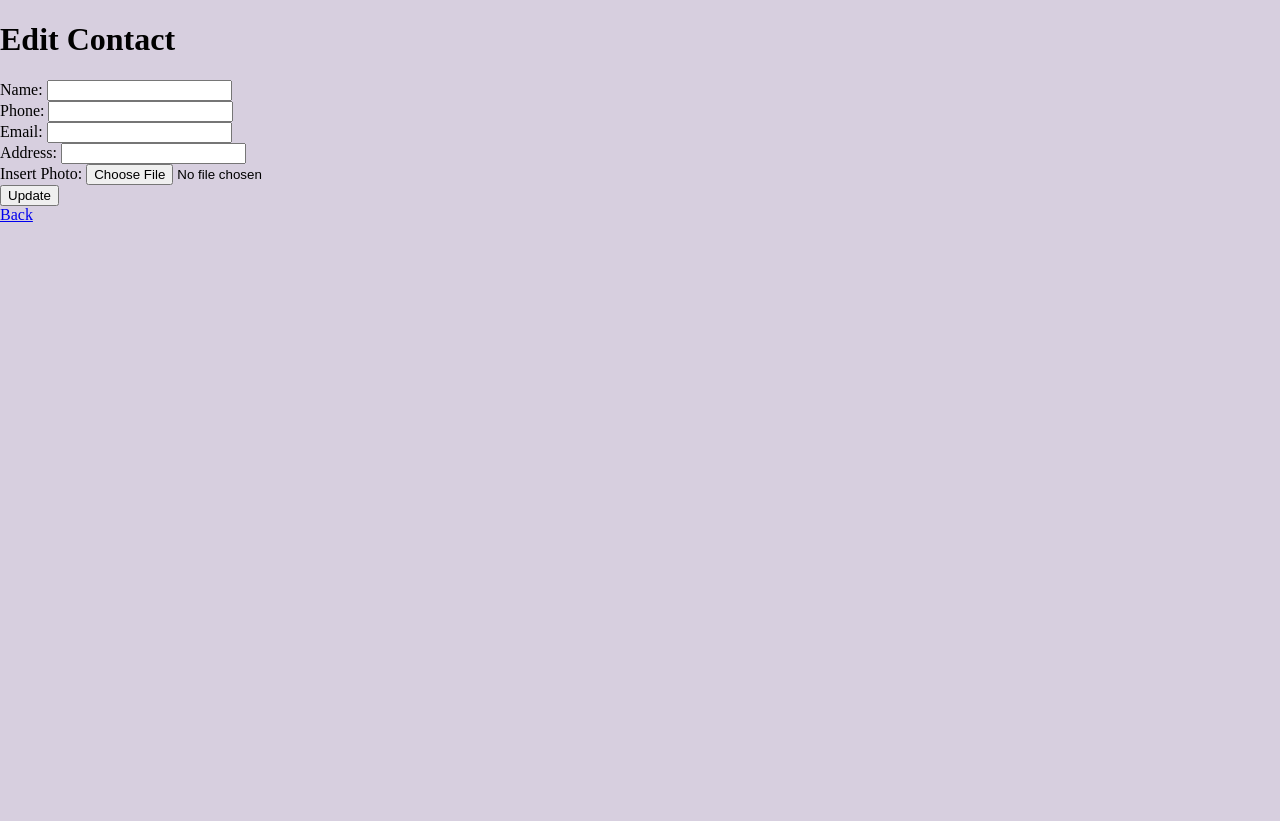
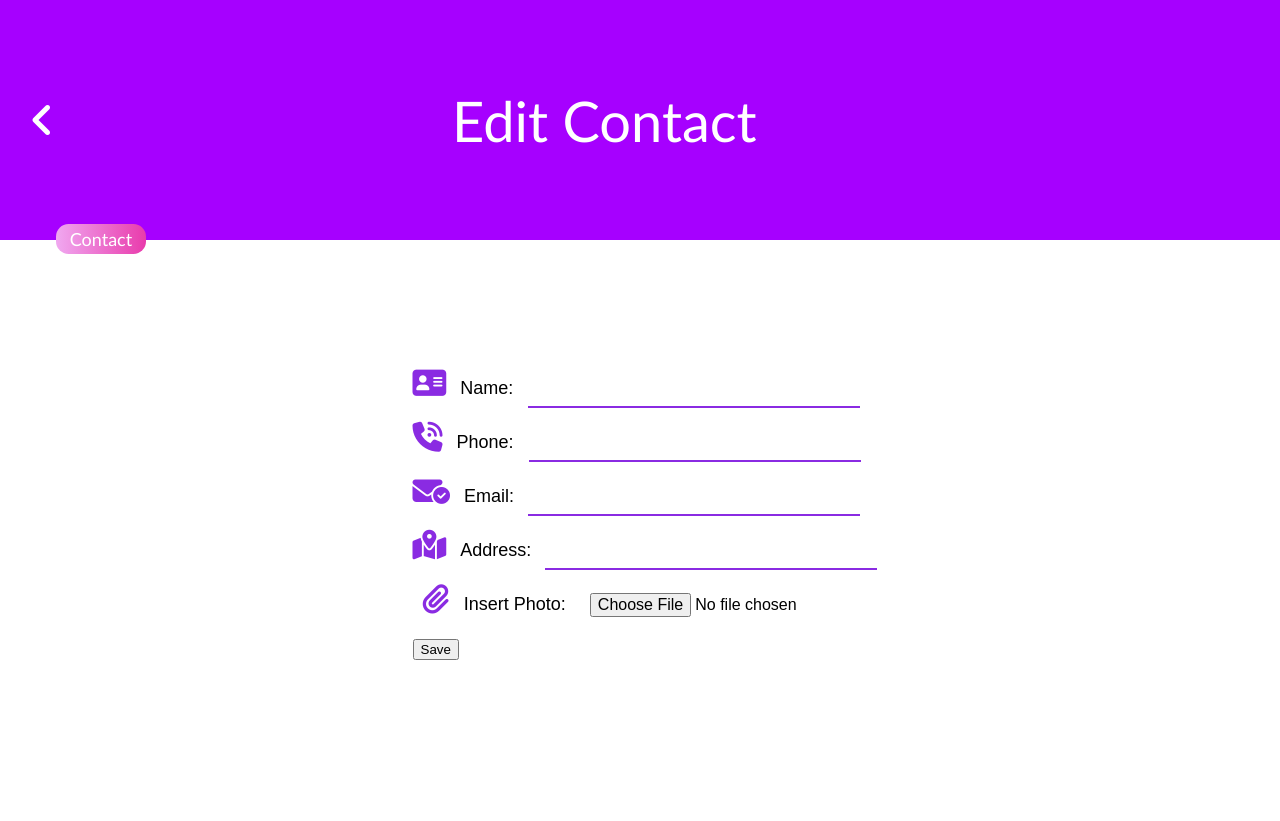
Before and after one commit to Louie0517/flask-contact-book, a Flask app: page /edit/1 in a window 1280 px wide. After the commit the page ends 660 px from the top, so only its background shows below. Run offline with Flask 3, Linux system fonts and the light colour scheme; data that the repository does not hold is empty.

Commit message:
Just finished the add contact design and finalizing the ui of edit contact

```diff
--- /dev/null
+++ b/static/edit-contact.css
@@ -0,0 +1,136 @@
+body {
+    background-color: white;
+    display: flex;
+    margin: 0;
+    padding: 0;
+    justify-content: flex-start;
+    align-items: center;
+    overflow: hidden;
+}
+
+.text {
+    margin: 0;
+    padding: 0;
+    display: flex;
+    justify-content:space-between;
+    align-items: center;
+}
+
+.text h1 {
+    margin-top: 20%;
+}
+
+.sign {
+    padding-left: 23px;
+}
+
+.sign p {
+    background: linear-gradient(to left, rgb(233, 59, 172), rgb(240, 168, 240));
+    color: white;
+    position: relative;
+    top: 70%;
+    left: 20%;
+    padding: 4px 14px;
+    border-radius: 0.7em;
+    font-size: 18px;
+    font-family:'Gill Sans', 'Gill Sans MT', Calibri, 'Trebuchet MS', sans-serif;
+}
+
+.image {
+    display: flex;
+    position: absolute;
+    top: 20%;
+}
+
+.image span {
+    position: absolute;
+    top: 50%;
+    left: 25%;
+    font-size: 30px;
+    font-weight: bolder;
+    font-style: italic;
+    font-family: sans-serif;
+}
+
+.image img {
+    border-radius: 0.4em;
+    width: 22%;
+    border: 2px solid rgb(39, 38, 38);
+    box-shadow: 5px 10px 10px rgba(0, 0, 0, 0.2);
+}
+
+.form-con {
+    text-align: start;
+    display: flex;
+    align-items: center;
+    justify-content: flex-end;
+    margin-top: 10%;
+    margin-right: 60%;
+}
+
+input {
+    margin-bottom: 14px;
+    margin-left: 10px;
+    font-size: 16px;
+    padding-left: 10px;
+    height: 4vh;
+    width: 25vw;
+    border: none;
+    border-bottom: 2px solid blueviolet;
+}
+
+.nav-bar {
+    display: flex;
+    padding: 0;
+    margin: 0;
+    align-items: flex-end;
+    justify-content:flex-end;
+}
+
+
+nav {
+    width: 100vw;
+    height: 30vh;
+    background-color: rgb(166, 0, 255);
+    z-index: -1;
+}
+
+.nav-bar a {
+    font-size: 40px;
+}
+
+.nav-bar p {
+    position: relative;
+    right: 30%;
+    transform: translate(-30%);
+    font-size: 56px;
+}
+
+.nav-bar a,
+.nav-bar p {
+    color: white;
+    font-family:'Trebuchet MS', 'Lucida Sans Unicode', 'Lucida Grande', 'Lucida Sans', Arial, sans-serif;
+    padding: 10px 30px;
+}
+
+.form {
+    position: relative;
+    align-items: start;
+    text-align: start;
+    left: 80%;
+}
+
+.form i {
+    color: blueviolet;
+    font-size: 30px;
+}
+
+.form label {
+    margin-left: 10px;
+    font-size: 18px;
+    font-family: sans-serif;
+}
+
+#insert {
+    border: none;
+}
--- a/static/style.css
+++ b/static/style.css
@@ -250,7 +250,7 @@ thead {
             padding: 0;
             width: 400px;
             overflow: hidden;
-            background-color: #a434ac;
+            background-color: #9850eb;
             position: relative;
             top: 10%;
             height: 70vh;
@@ -303,6 +303,7 @@ thead {
             width: 18px;
             text-align: center;
             opacity: 0.8;
+            color: #ffdd1a;
         }
 
         #con {
--- a/templates/edit.html
+++ b/templates/edit.html
@@ -4,29 +4,58 @@
     <meta charset="UTF-8">
     <meta name="viewport" content="width=device-width, initial-scale=1">
     <title>Edit Contacts</title>
+    <link rel="stylesheet" href="https://cdnjs.cloudflare.com/ajax/libs/font-awesome/6.5.0/css/all.min.css">
     <link rel="icon" type="image/x-icon" href="/static/favicon.ico">
-    <link rel="stylesheet" href="/static/style.css">
+    <link rel="stylesheet" href="{{ url_for('static', filename='edit-contact.css')}}">
 </head>
 <body>
-    <h1>Edit Contact</h1>
-    <form method="post" enctype="multipart/form-data">
+    <div class="container">
+        <div class="nav-bar">
+            <nav class="text">
+                <a href="{{ url_for('list_contacts')}}" title="Back"><i class="fa-solid fa-angle-left"></i></a>
+                <p>Edit Contact</p>
+            </nav>
+        </div>
+        <div class="form-con">
+            <form method="post" enctype="multipart/form-data" autocomplete="off">
+                <div class="image">
+                    {% if contact[5] %}
+                        <img src="{{ url_for('static', filename='uploads/' + contact[5]) }}" width="100" alt="image photo">
+                    {% endif %}
+                    <span>
+                        {{ contact[1] }}
+                    </span>
+                    <div class="sign">
+                         <p>Contact</p>
+                    </div>
+                </div>
+                <div class="form">
+                    <i id="icons" class="fa-solid fa-address-card"></i>
                     <label for="name">Name: </label>
                     <input type="text" name="name" value="{{contact[1]}}" required><br>
+
+                    <i id="icons" class="fa-solid fa-phone-volume"></i>
                     <label for="phone">Phone: </label>
                     <input type="text" name="phone" value="{{contact[2]}}"><br>
+
+                    <i id="icons" class="fa-solid fa-envelope-circle-check"></i>
                     <label for="email">Email:</label>
                     <input type="email" name="email" value="{{contact[3]}}"><br>
+
+                    <i id="icons" class="fa-solid fa-map-location-dot"></i>
                     <label for="address">Address:</label>
                     <input type="text" name="address" value="{{contact[4]}}"><br>
 
+
+                    <label for="image" class="file-upload">
+                        <i class="fa-solid fa-paperclip"></i>
+                    </label>
                     <label>Insert Photo:</label>
-        <input type="file" name="image"><br>
+                    <input id="insert" type="file" name="image"><br>
+                    <button type="submit">Save</button>
+                </div>
+            </form>
+        </div>
 
-        {% if contact[5] %}
-            <img src="{{ url_for('static', filename='uploads/' + contact[5]) }}" width="100" alt="image photo">
-        {% endif %}
-
-        <button type="submit">Update</button>
-    </form>
-    <a href="/">Back</a>
+    </div>
 </body>
--- a/templates/index.html
+++ b/templates/index.html
@@ -58,7 +58,7 @@
                 </a>
             </div>
             <div class="logout">
-                <a href="#logout">
+                <a href="{{ url_for('register_account')}}">
                     <div class="left-content">
                         <i class="fa-solid fa-right-from-bracket"></i>
                         <span>Logout</span>
```
Also changed, not shown: static/add contacts.css (added, +237 -0 lines), static/app.js (+11 -0 lines), templates/add.html (+35 -16 lines), static/image/add-bg.jpg (added). Lines whose indentation alone changed are shown as unchanged.
